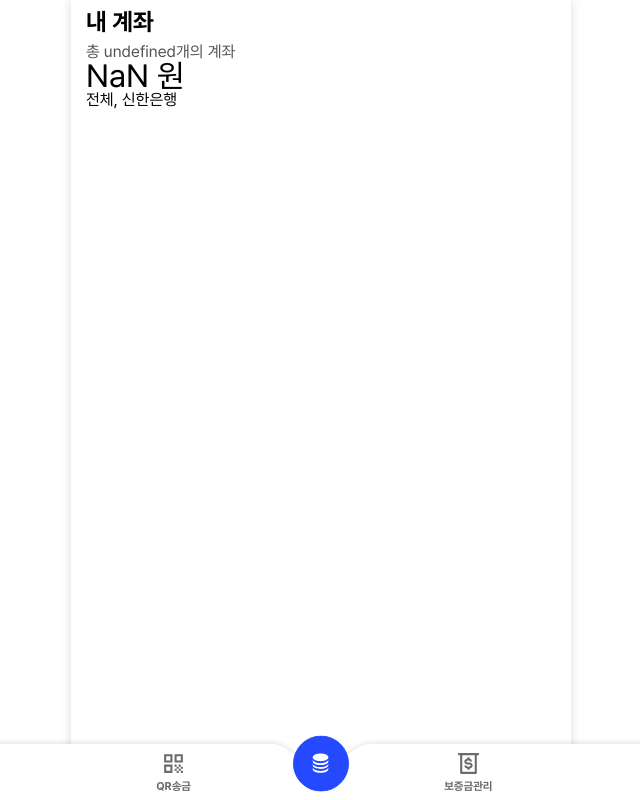
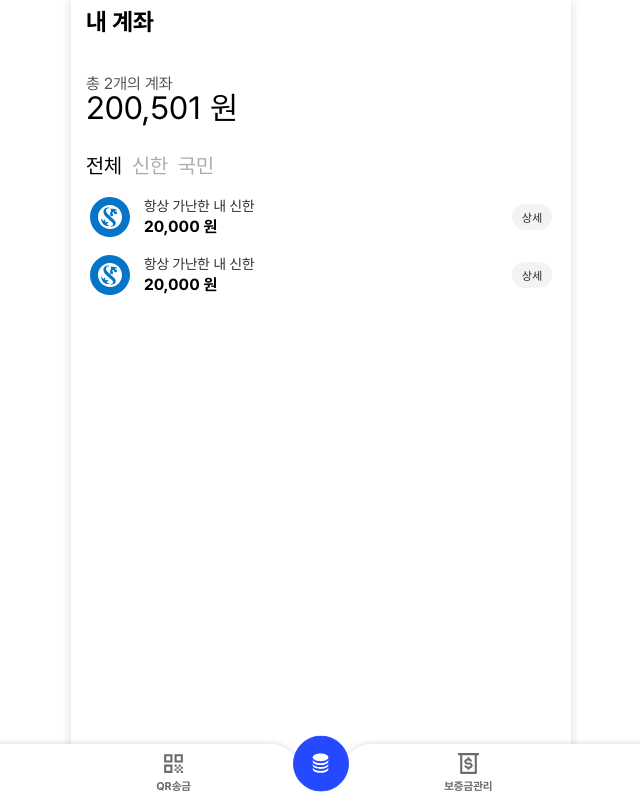
Before and after one commit to Team-Changyo/Changyo, a React (Vite) app in the folder client/: page / in a window 1280 px wide. Shown: the whole page, without its empty margins (319-959 px from the left). Built offline with nearby package versions, Linux system fonts and the light colour scheme.

Commit message:
feat: AccountPage, AccountPageLayout

```diff
--- a/client/src/layouts/page/AccountPageLayout/index.tsx
+++ b/client/src/layouts/page/AccountPageLayout/index.tsx
@@ -3,14 +3,16 @@
 
 interface AccountPageLayoutProps {
 	AccountSummary: ReactNode;
-	AccountInfo: ReactNode;
+	AccountFilterList: ReactNode;
+	AccountList: ReactNode;
 }
 
-function AccountPageLayout({ AccountSummary, AccountInfo }: AccountPageLayoutProps) {
+function AccountPageLayout({ AccountSummary, AccountFilterList, AccountList }: AccountPageLayoutProps) {
 	return (
 		<AccountPageLayoutContainer>
 			<div className="account-summary">{AccountSummary}</div>
-			<div className="account-info">{AccountInfo}</div>
+			<div className="account-filter">{AccountFilterList}</div>
+			<div className="account-list">{AccountList}</div>
 		</AccountPageLayoutContainer>
 	);
 }
--- a/client/src/layouts/page/AccountPageLayout/style.ts
+++ b/client/src/layouts/page/AccountPageLayout/style.ts
@@ -4,8 +4,14 @@
 	position: relative;
 	margin-top: 44px;
 
-	.navigation {
-		position: fixed;
-		width: 100%;
+	.account-summary {
+		padding: 2rem 0;
+	}
+
+	.account-filter {
+		margin-bottom: 1rem;
+	}
+
+	.account-list {
 	}
 `;
--- a/client/src/pages/AccountPage.tsx
+++ b/client/src/pages/AccountPage.tsx
@@ -1,12 +1,23 @@
-import React from 'react';
+import React, { useState } from 'react';
 import PageLayout from 'layouts/common/PageLayout';
 import AccountPageLayout from 'layouts/page/AccountPageLayout';
 import AccountSummary from 'components/organisms/account/AccountSummary';
+import AccountFilterList from 'components/organisms/account/AccountFilterList';
+import AccountList from 'components/organisms/account/AccountList';
 
 function AccountPage() {
+	const [selectedCode, setSelectedCode] = useState('000');
+
+	// TODO : api 연결 후 수정
 	return (
 		<PageLayout>
-			<AccountPageLayout AccountSummary={<AccountSummary />} AccountInfo={<div>전체, 신한은행</div>} />
+			<AccountPageLayout
+				AccountSummary={<AccountSummary accountCnt={2} totalMoney={200501} />}
+				AccountFilterList={
+					<AccountFilterList bankCodes={[]} selectedCode={selectedCode} setSelectedCode={setSelectedCode} />
+				}
+				AccountList={<AccountList accountList={[{ code: '000' }]} selectedCode={selectedCode} />}
+			/>
 		</PageLayout>
 	);
 }
```
